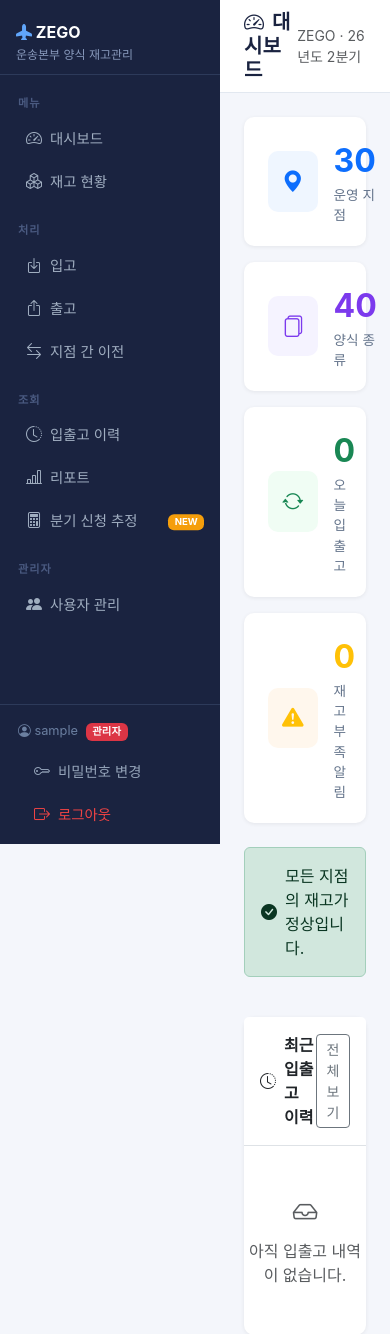
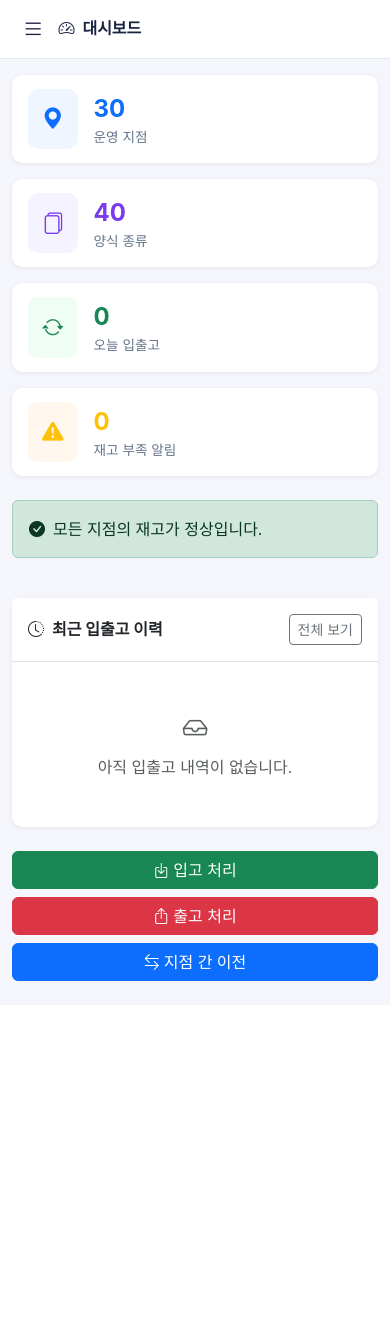
Before and after one commit to esrhdq/ZEGO, a Flask app: page /dashboard in a window 390 px wide. Shown: the top 1334 px of the page. After the commit the page ends 981 px from the top, so only its background shows below. Run offline with Flask 3, Linux system fonts and the light colour scheme; the visitor is signed in with stand-in values (Sample User, id 1); data comes from the database, SQL or seed files in the repository; data that the repository does not hold is empty; some libraries are stand-ins or nearby versions; some web fonts are replaced.

Commit message:
feat: 모바일 반응형 레이아웃 적용 (갤럭시·아이폰 대응)
- 사이드바를 모바일에서 슬라이드 드로어로 전환 (햄버거 버튼 토글)
- 오버레이 클릭 시 사이드바 자동 닫힘, 메뉴 링크 클릭 시도 자동 닫힘
- 모바일(≤767px): 메인 콘텐츠 풀너비, 패딩 축소, 바로가기 버튼 세로 배치
- 태블릿(768~991px): 사이드바 200px, 적정 패딩 조정
- topbar sticky 고정, 모바일에서 부제목 숨김 처리

Co-Authored-By: Claude Sonnet 4.6 <noreply@anthropic.com>

```diff
--- a/templates/base.html
+++ b/templates/base.html
@@ -2,7 +2,7 @@
 <html lang="ko">
 <head>
   <meta charset="utf-8">
-  <meta name="viewport" content="width=device-width, initial-scale=1">
+  <meta name="viewport" content="width=device-width, initial-scale=1, viewport-fit=cover">
   <title>{% block title %}ZEGO{% endblock %} — ZEGO</title>
   <link href="https://cdn.jsdelivr.net/npm/bootstrap@5.3.3/dist/css/bootstrap.min.css" rel="stylesheet">
   <link href="https://cdn.jsdelivr.net/npm/bootstrap-icons@1.11.3/font/bootstrap-icons.min.css" rel="stylesheet">
@@ -10,13 +10,16 @@
   <style>
     * { font-family: 'Pretendard', -apple-system, sans-serif; }
     body { background: #f4f6fb; }
+
+    /* ── 사이드바 ── */
     .sidebar {
       width: 220px; height: 100vh; background: #1a2340;
-      position: fixed; top: 0; left: 0; z-index: 100;
+      position: fixed; top: 0; left: 0; z-index: 1040;
       display: flex; flex-direction: column; overflow: hidden;
+      transition: transform .25s ease;
     }
     .sidebar .brand {
-      padding: 20px 16px 10px;
+      padding: 20px 16px 10px; flex-shrink: 0;
       color: #fff; font-weight: 700; font-size: 1rem; border-bottom: 1px solid #2d3a5a;
     }
     .sidebar .brand small { display: block; color: #8899bb; font-weight: 400; font-size: .75rem; margin-top: 2px; }
@@ -31,15 +34,33 @@
       color: #4a5a80; font-size: .7rem; font-weight: 700; text-transform: uppercase;
       padding: 12px 18px 4px; letter-spacing: .08em;
     }
+    .sidebar-nav { flex: 1; overflow-y: auto; overflow-x: hidden; }
+    .sidebar-footer { padding: 8px; border-top: 1px solid #2d3a5a; flex-shrink: 0; }
+
+    /* 모바일 오버레이 */
+    .sidebar-overlay {
+      display: none; position: fixed; inset: 0;
+      background: rgba(0,0,0,.5); z-index: 1039;
+    }
+    .sidebar-overlay.show { display: block; }
+
+    /* ── 메인 콘텐츠 ── */
     .main-content { margin-left: 220px; padding: 24px; }
     .topbar {
       background: #fff; border-bottom: 1px solid #e2e8f0;
       padding: 10px 24px; margin: -24px -24px 24px -24px;
       display: flex; align-items: center; justify-content: space-between;
+      position: sticky; top: 0; z-index: 100;
     }
-    .topbar h5 { margin: 0; font-weight: 600; color: #1a2340; }
-    .badge-dom  { background: #3b82f6; }
-    .badge-intl { background: #8b5cf6; }
+    .topbar h5 { margin: 0; font-weight: 600; color: #1a2340; font-size: 1rem; }
+    .hamburger {
+      display: none; background: none; border: none;
+      color: #1a2340; font-size: 1.4rem; padding: 2px 6px; cursor: pointer;
+    }
+
+    /* ── 공통 컴포넌트 ── */
+    .badge-dom   { background: #3b82f6; }
+    .badge-intl  { background: #8b5cf6; }
     .badge-cargo { background: #f59e0b; }
     .status-ok    { color: #16a34a; font-weight: 600; }
     .status-low   { color: #d97706; font-weight: 600; }
@@ -48,27 +69,57 @@
     .stat-card .card-body { padding: 20px 24px; }
     .stat-card .stat-num { font-size: 2rem; font-weight: 700; }
     .stat-card .stat-label { color: #64748b; font-size: .85rem; }
+
+    /* ── 모바일 (≤ 767px) ── */
+    @media (max-width: 767.98px) {
+      .sidebar { transform: translateX(-100%); width: 260px; }
+      .sidebar.open { transform: translateX(0); }
+      .hamburger { display: inline-flex; }
+      .main-content { margin-left: 0; padding: 0; }
+      .topbar {
+        margin: 0 0 16px 0; padding: 10px 16px;
+        position: sticky; top: 0;
+      }
+      .topbar-title { font-size: .9rem; }
+      .page-body { padding: 0 12px 24px; }
+      .stat-card .card-body { padding: 14px 16px; }
+      .stat-card .stat-num { font-size: 1.5rem; }
+      /* 바로가기 버튼 세로 쌓기 */
+      .shortcut-row .col-auto { width: 100%; }
+      .shortcut-row .btn { width: 100%; }
+    }
+
+    /* ── 태블릿 (768px ~ 991px) ── */
+    @media (min-width: 768px) and (max-width: 991.98px) {
+      .sidebar { width: 200px; }
+      .main-content { margin-left: 200px; padding: 16px; }
+      .topbar { margin: -16px -16px 16px -16px; }
+      .stat-card .stat-num { font-size: 1.6rem; }
+    }
   </style>
 </head>
 <body>
 
-<div class="sidebar">
+<!-- 모바일 오버레이 -->
+<div class="sidebar-overlay" id="sidebarOverlay"></div>
+
+<div class="sidebar" id="sidebar">
   <div class="brand">
     <i class="bi bi-airplane-fill" style="color:#60a5fa"></i> ZEGO
     <small>운송본부 양식 재고관리</small>
   </div>
-  <nav class="mt-2" style="flex:1; overflow-y:auto; overflow-x:hidden;">
+  <nav class="sidebar-nav mt-2">
     <div class="section-label">메뉴</div>
-    <a href="{{ url_for('dashboard') }}"    class="nav-link {% if endpoint=='dashboard'    %}active{% endif %}"><i class="bi bi-speedometer2"></i>대시보드</a>
-    <a href="{{ url_for('inventory') }}"   class="nav-link {% if endpoint=='inventory'   %}active{% endif %}"><i class="bi bi-boxes"></i>재고 현황</a>
+    <a href="{{ url_for('dashboard') }}"     class="nav-link {% if endpoint=='dashboard'    %}active{% endif %}"><i class="bi bi-speedometer2"></i>대시보드</a>
+    <a href="{{ url_for('inventory') }}"    class="nav-link {% if endpoint=='inventory'   %}active{% endif %}"><i class="bi bi-boxes"></i>재고 현황</a>
     <div class="section-label mt-2">처리</div>
-    <a href="{{ url_for('inbound') }}"     class="nav-link {% if endpoint=='inbound'     %}active{% endif %}"><i class="bi bi-box-arrow-in-down"></i>입고</a>
-    <a href="{{ url_for('outbound') }}"    class="nav-link {% if endpoint=='outbound'    %}active{% endif %}"><i class="bi bi-box-arrow-up"></i>출고</a>
-    <a href="{{ url_for('transfer') }}"    class="nav-link {% if endpoint=='transfer'    %}active{% endif %}"><i class="bi bi-arrow-left-right"></i>지점 간 이전</a>
+    <a href="{{ url_for('inbound') }}"      class="nav-link {% if endpoint=='inbound'     %}active{% endif %}"><i class="bi bi-box-arrow-in-down"></i>입고</a>
+    <a href="{{ url_for('outbound') }}"     class="nav-link {% if endpoint=='outbound'    %}active{% endif %}"><i class="bi bi-box-arrow-up"></i>출고</a>
+    <a href="{{ url_for('transfer') }}"     class="nav-link {% if endpoint=='transfer'    %}active{% endif %}"><i class="bi bi-arrow-left-right"></i>지점 간 이전</a>
     <div class="section-label mt-2">조회</div>
-    <a href="{{ url_for('transactions') }}" class="nav-link {% if endpoint=='transactions' %}active{% endif %}"><i class="bi bi-clock-history"></i>입출고 이력</a>
-    <a href="{{ url_for('report') }}"    class="nav-link {% if endpoint=='report'    %}active{% endif %}"><i class="bi bi-bar-chart-line"></i>리포트</a>
-    <a href="{{ url_for('forecast') }}" class="nav-link {% if endpoint=='forecast'  %}active{% endif %}" style="position:relative">
+    <a href="{{ url_for('transactions') }}"  class="nav-link {% if endpoint=='transactions' %}active{% endif %}"><i class="bi bi-clock-history"></i>입출고 이력</a>
+    <a href="{{ url_for('report') }}"       class="nav-link {% if endpoint=='report'    %}active{% endif %}"><i class="bi bi-bar-chart-line"></i>리포트</a>
+    <a href="{{ url_for('forecast') }}"     class="nav-link {% if endpoint=='forecast'  %}active{% endif %}" style="position:relative">
       <i class="bi bi-calculator"></i>분기 신청 추정
       <span class="position-absolute top-50 end-0 translate-middle-y me-2">
         <span class="badge" style="background:#f59e0b;font-size:.6rem">NEW</span>
@@ -76,10 +127,10 @@
     </a>
     {% if session.role == 'admin' %}
     <div class="section-label mt-2">관리자</div>
-    <a href="{{ url_for('manage_users') }}" class="nav-link {% if endpoint=='manage_users' %}active{% endif %}"><i class="bi bi-people-fill"></i>사용자 관리</a>
+    <a href="{{ url_for('manage_users') }}"  class="nav-link {% if endpoint=='manage_users' %}active{% endif %}"><i class="bi bi-people-fill"></i>사용자 관리</a>
     {% endif %}
   </nav>
-  <div style="padding: 8px; border-top: 1px solid #2d3a5a; flex-shrink: 0;">
+  <div class="sidebar-footer">
     <div style="color:#6b7fa0;font-size:.8rem;padding:8px 10px;">
       <i class="bi bi-person-circle"></i>
       {{ session.username }}
@@ -95,10 +146,16 @@
 
 <div class="main-content">
   <div class="topbar">
-    <h5>{% block page_title %}{% endblock %}</h5>
-    <small class="text-muted">ZEGO · 26년도 2분기</small>
+    <div class="d-flex align-items-center gap-2">
+      <button class="hamburger" id="hamburgerBtn" aria-label="메뉴 열기">
+        <i class="bi bi-list"></i>
+      </button>
+      <h5 class="topbar-title">{% block page_title %}{% endblock %}</h5>
+    </div>
+    <small class="text-muted d-none d-sm-block">ZEGO · 26년도 2분기</small>
   </div>
 
+  <div class="page-body">
     {% set messages = get_flashed_messages(with_categories=true) %}
     {% for cat, msg in messages %}
       <div class="alert alert-{{ cat }} alert-dismissible fade show" role="alert">
@@ -109,8 +166,25 @@
 
     {% block content %}{% endblock %}
   </div>
+</div>
 
 <script src="https://cdn.jsdelivr.net/npm/bootstrap@5.3.3/dist/js/bootstrap.bundle.min.js"></script>
+<script>
+  const sidebar  = document.getElementById('sidebar');
+  const overlay  = document.getElementById('sidebarOverlay');
+  const hamburger = document.getElementById('hamburgerBtn');
+
+  function openSidebar()  { sidebar.classList.add('open');  overlay.classList.add('show'); }
+  function closeSidebar() { sidebar.classList.remove('open'); overlay.classList.remove('show'); }
+
+  hamburger.addEventListener('click', () => sidebar.classList.contains('open') ? closeSidebar() : openSidebar());
+  overlay.addEventListener('click', closeSidebar);
+
+  /* 사이드바 링크 클릭 시 모바일에서 자동 닫기 */
+  sidebar.querySelectorAll('.nav-link').forEach(link => {
+    link.addEventListener('click', () => { if (window.innerWidth < 768) closeSidebar(); });
+  });
+</script>
 {% block scripts %}{% endblock %}
 </body>
 </html>
--- a/templates/dashboard.html
+++ b/templates/dashboard.html
@@ -181,7 +181,7 @@
 </div>
 
 <!-- 바로가기 버튼 -->
-<div class="row g-2 mt-3">
+<div class="row g-2 mt-3 shortcut-row">
   <div class="col-auto">
     <a href="{{ url_for('inbound') }}" class="btn btn-success"><i class="bi bi-box-arrow-in-down me-1"></i>입고 처리</a>
   </div>
```
Lines whose indentation alone changed are shown as unchanged.
